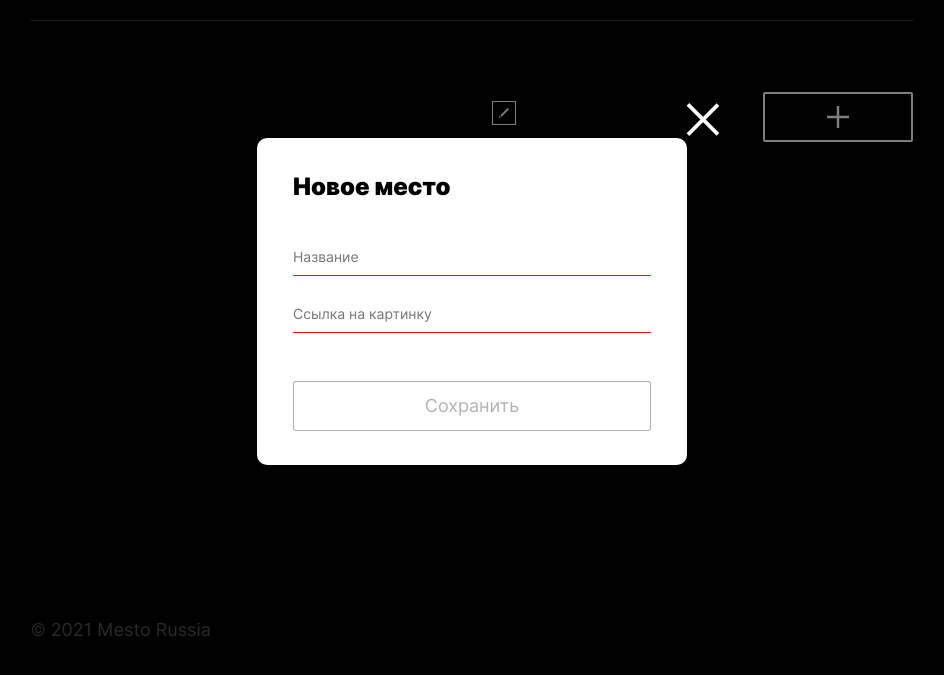
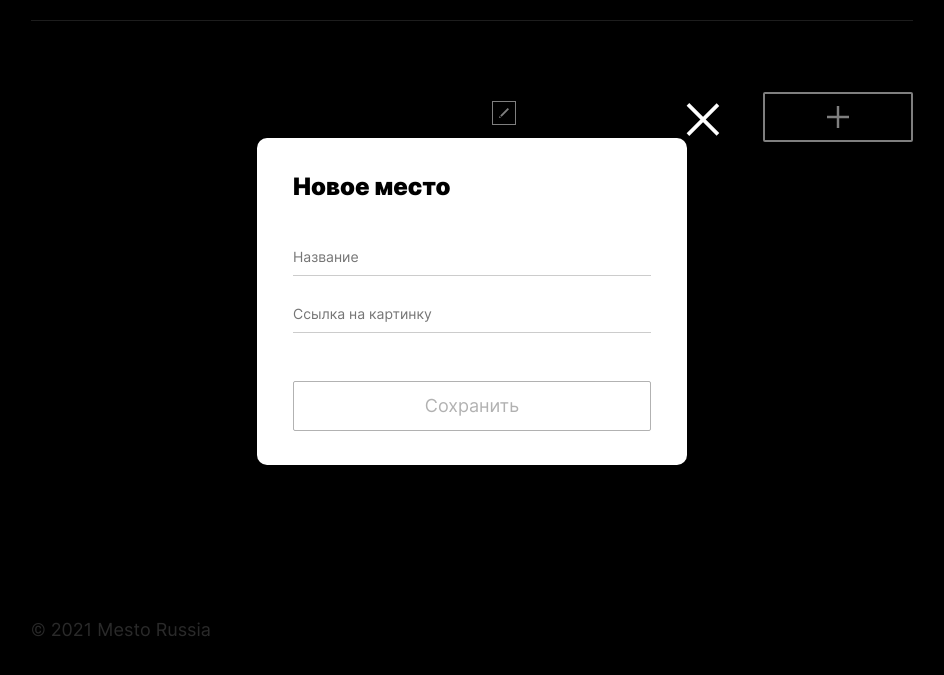
Before and after one commit to Pusech/mesto-project-ff, a website built with webpack: page src/index.html in a window 1280 px wide. Both pictures are taken after a click on the button 1006 px from the left and 216 px from the top of the page. Shown: the part 99-774 px from the top of the page, without its empty margins (168-1112 px from the left). Built offline with nearby package versions, Linux system fonts and the light colour scheme; no server answers.

Commit message:
review 1.1

```diff
--- a/src/blocks/popup/__input/popup__input.css
+++ b/src/blocks/popup/__input/popup__input.css
@@ -22,10 +22,6 @@
   border-bottom-color: #007dff;
 }
 
-.popup__input:invalid {
-  border-bottom: 1px solid red;
-}
-
 .popup__input_type_error {
   border-bottom-color: red;
   /* Нижняя рамка становится красной всякий раз,
--- a/src/index.js
+++ b/src/index.js
@@ -54,8 +54,8 @@ const imageCaption = document.querySelector(".popup__caption");
 //открытие окна
 
 addBtn.addEventListener("click", function () {
+  clearValidation(newCardPopup, validationCfg);
   openModal(newCardPopup);
-  clearValidation(newCardPopup, validationCfg);
 });
 
 editBtn.addEventListener("click", function () {
```
